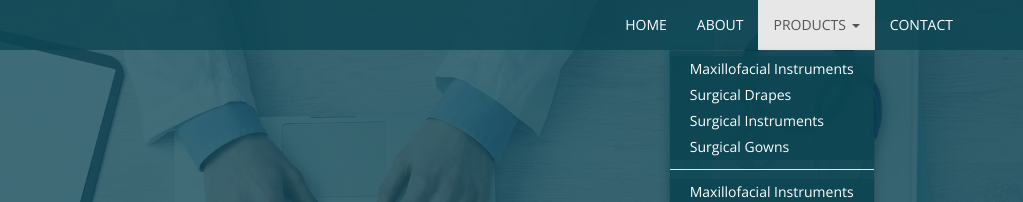
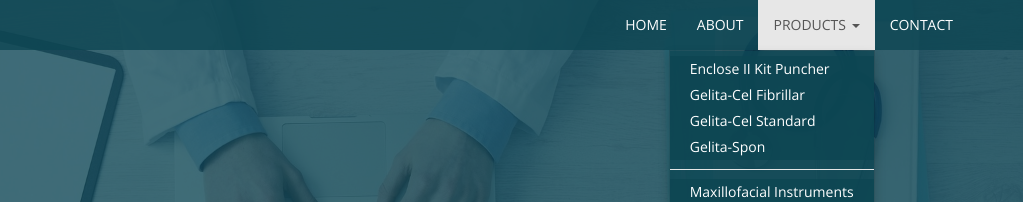
Before and after one commit to lanashakhatreh/apex, a plain HTML site: page index.html in a window 1280 px wide. Both pictures are taken after a click on the link "PRODUCTS". Shown: the top 202 px of the page, 257-1280 px from the left. Drawn offline with nearby package versions, Linux system fonts and the light colour scheme; a web font is replaced by a local one.

Commit message:
Add files via upload

```diff
--- a/index.html
+++ b/index.html
@@ -65,10 +65,11 @@ border-top-right-radius:.25rem
             <li class="dropdown">
               <a href="#" class="dropdown-toggle" data-toggle="dropdown">Products <b class="caret"></b></a>
               <ul class="dropdown-menu">
-         <li> <a href="#">Maxillofacial Instruments</a></li>
-      <li><a href="#">Surgical Drapes</a></li>
-       <li><a href="#">Surgical Instruments</a></li>
-      <li> <a href="#">Surgical Gowns</a></li>
+ <li><a href="#"> Enclose II Kit Puncher</a></li>
+<li><a href="#">Gelita-Cel Fibrillar</a></li>
+<li><a href="#">Gelita-Cel Standard</a></li>
+<li><a href="#">Gelita-Spon</a></li>
+
                       <li class="divider"></li>
 
        <li><a href="#">Maxillofacial Instruments</a></li>
```
